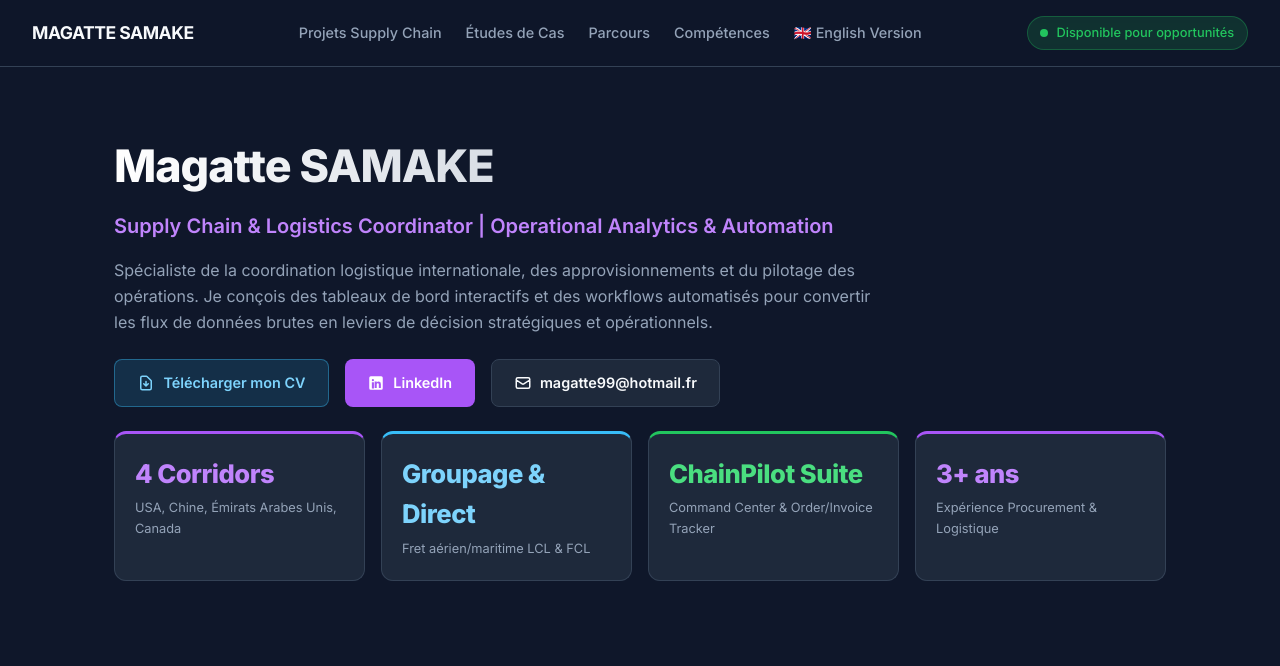
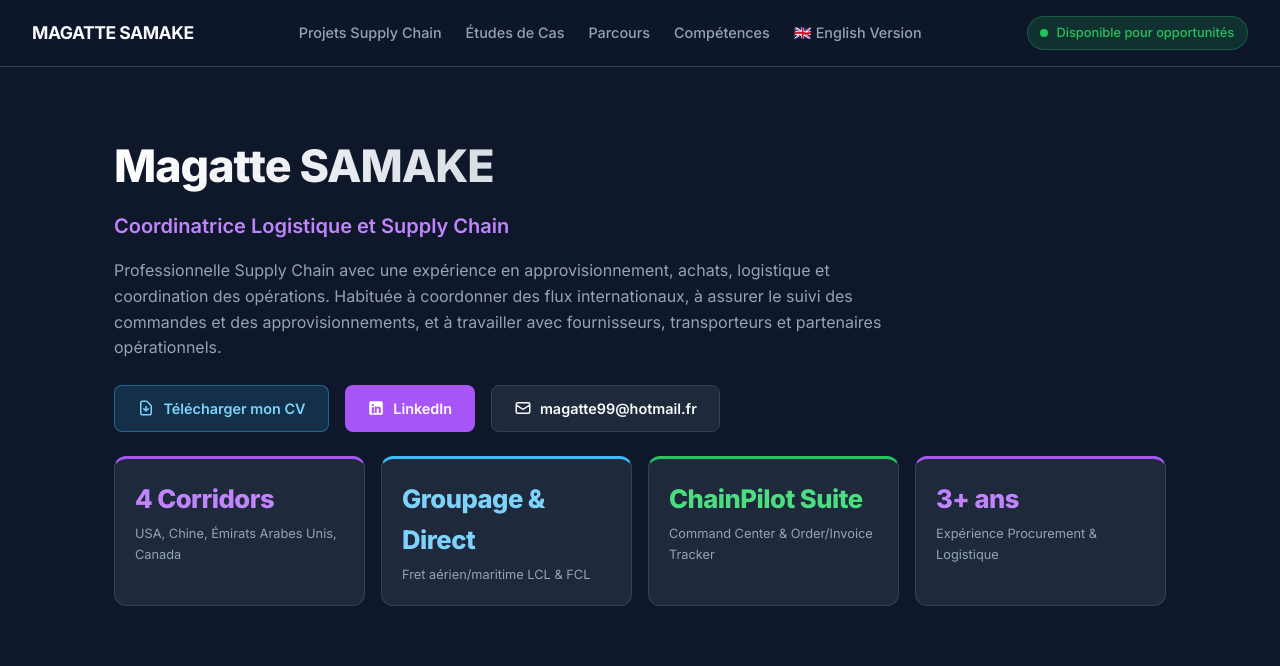
Before and after one commit to Magatte99/Portfolio-Magatte-Samak-, a plain HTML site: page index.html in a window 1280 px wide. Shown: the top 666 px of the page. Drawn offline with Linux system fonts and the light colour scheme.

Commit message:
Revise hero section subtitle and description
Updated the hero section subtitle and description to reflect a more detailed professional summary.

```diff
--- a/index.html
+++ b/index.html
@@ -589,9 +589,9 @@
     <!-- Hero Section -->
     <section class="hero">
       <h1 class="hero-title">Magatte SAMAKE </h1>
-      <div class="hero-subtitle">Supply Chain & Logistics Coordinator | Operational Analytics & Automation</div>
+      <div class="hero-subtitle">Coordinatrice Logistique et Supply Chain</div>
       <p class="hero-description">
-        Spécialiste de la coordination logistique internationale, des approvisionnements et du pilotage des opérations. Je conçois des tableaux de bord interactifs et des workflows automatisés pour convertir les flux de données brutes en leviers de décision stratégiques et opérationnels.
+         Professionnelle Supply Chain avec une expérience en approvisionnement, achats, logistique et coordination des opérations. Habituée à coordonner des flux internationaux, à assurer le suivi des commandes et des approvisionnements, et à travailler avec fournisseurs, transporteurs et partenaires opérationnels.
       </p>
 
       <div class="btn-group">
```
